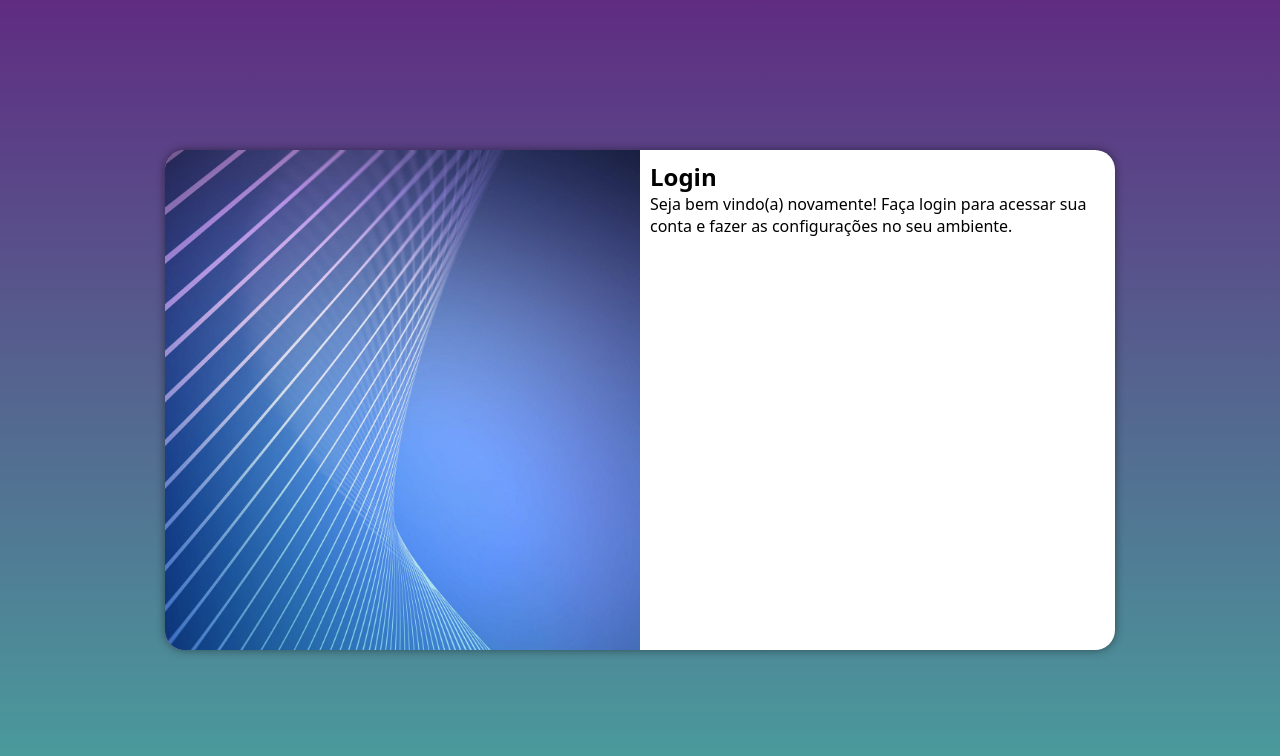
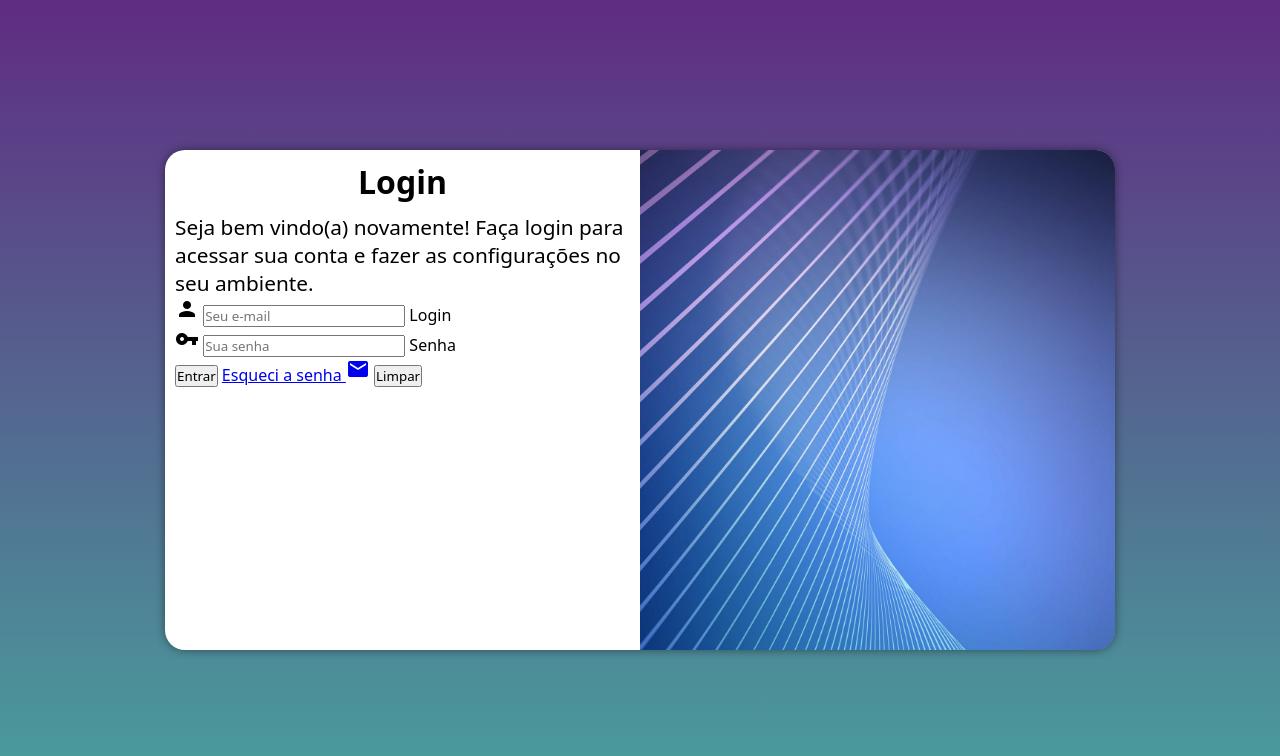
Before and after one commit to LouiseLougue3d/Projeto-Login, a plain HTML site: page index.html in a window 1280 px wide. Drawn offline with Linux system fonts and the light colour scheme.

Commit message:
projetologin

```diff
--- a/estilos/mediaqueries.css
+++ b/estilos/mediaqueries.css
@@ -29,13 +29,21 @@
         width: 950px;
     }
     section#login > div#imagem {
-        float: left;
+        float: right;
         width: 50%;
         height: 100%;
     }
 
     section#login > div#formulario {
-        float: right;
+        float: left;
         width: 50%;
     }
+
+    div#formulario > h1 {
+        font-size: 2em;
+    }
+
+    div#formulario > p {
+        font-size: 1.3em;
+    }
 }
--- a/estilos/style.css
+++ b/estilos/style.css
@@ -53,3 +53,12 @@ section#login > div#formulario {
     display: block;
     padding: 10px;
 }
+
+div#formulario > h1 {
+    text-align: center;
+    margin-bottom: 10px;
+}
+
+div#formulario > p {
+    font-size: .8em;
+}
--- a/index.html
+++ b/index.html
@@ -4,6 +4,7 @@
     <meta charset="UTF-8">
     <meta name="viewport" content="width=device-width, initial-scale=1.0">
     <title>Login</title>
+    <link href="https://fonts.googleapis.com/icon?family=Material+Icons" rel="stylesheet">
     <link rel="stylesheet" href="estilos/style.css">
     <link rel="stylesheet" href="estilos/mediaqueries.css">
 </head>
@@ -16,7 +17,20 @@
             <div id="formulario">
                 <h1>Login</h1>
                 <p>Seja bem vindo(a) novamente! Faça login para acessar sua conta e fazer as configurações no seu ambiente.</p>
-                <form action="login.php" method="post">
+                <form action="login.php" method="post" autocomplete="on">
+                    <div class="campo">
+                        <span class="material-icons">person</span>
+                        <input type="email" name="login" id="ilogin" placeholder="Seu e-mail" autocomplete="email" required maxlength="30">
+                        <label for="ilogin">Login</label>
+                    </div>
+                    <div class="campo">
+                        <span class="material-icons">vpn_key</span>
+                        <input type="password" name="senha" id="isenha" placeholder="Sua senha" autocomplete="current-password" required minlength="8" maxlength="20">
+                        <label for="isenha">Senha</label>
+                    </div>
+                    <input type="submit" value="Entrar">
+                    <a href="esqueci.html">Esqueci a senha <i class="material-icons">mail</i></a>
+                    <input type="reset" value="Limpar">
                 </form>
             </div>
         </section>
```
